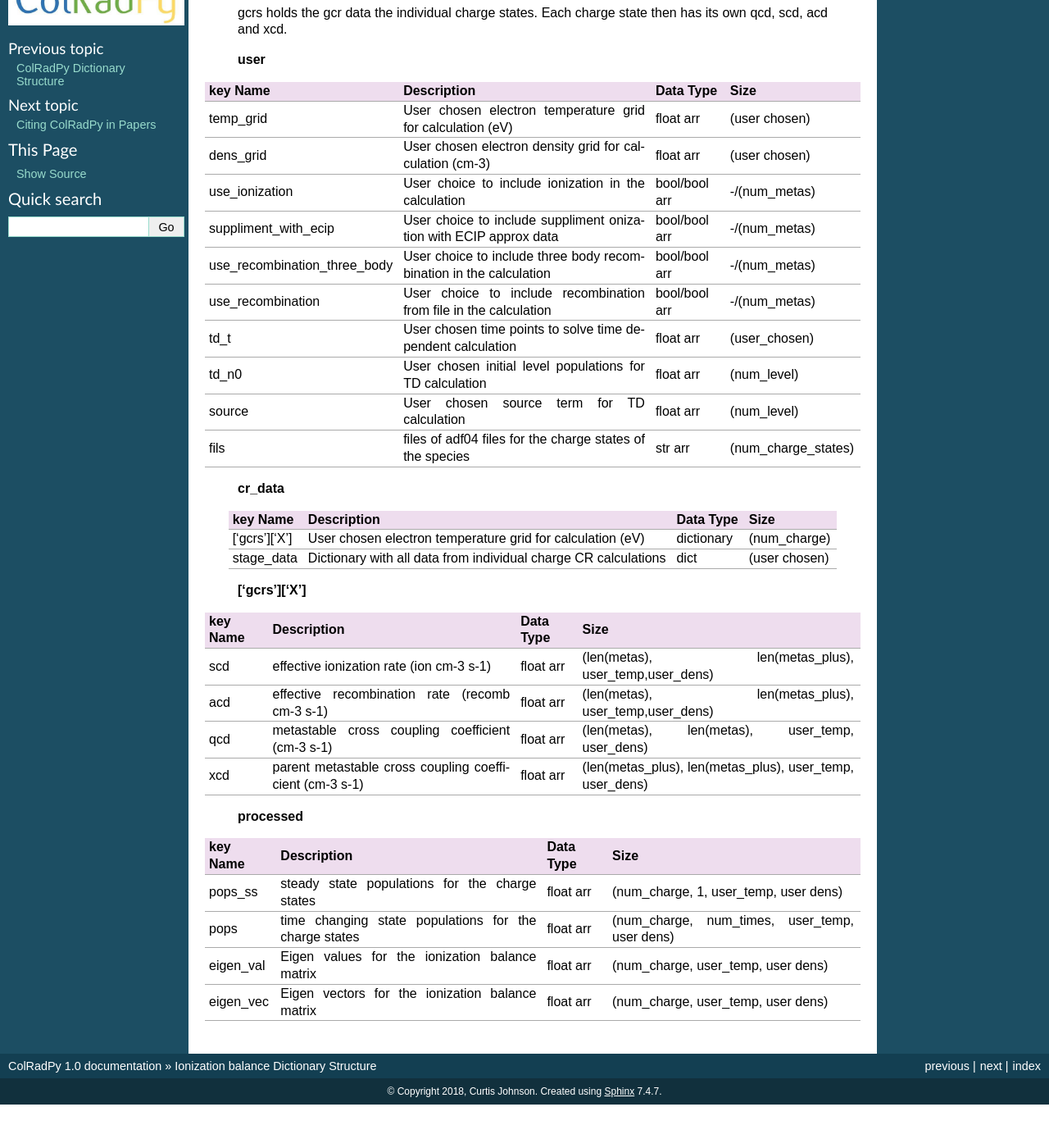
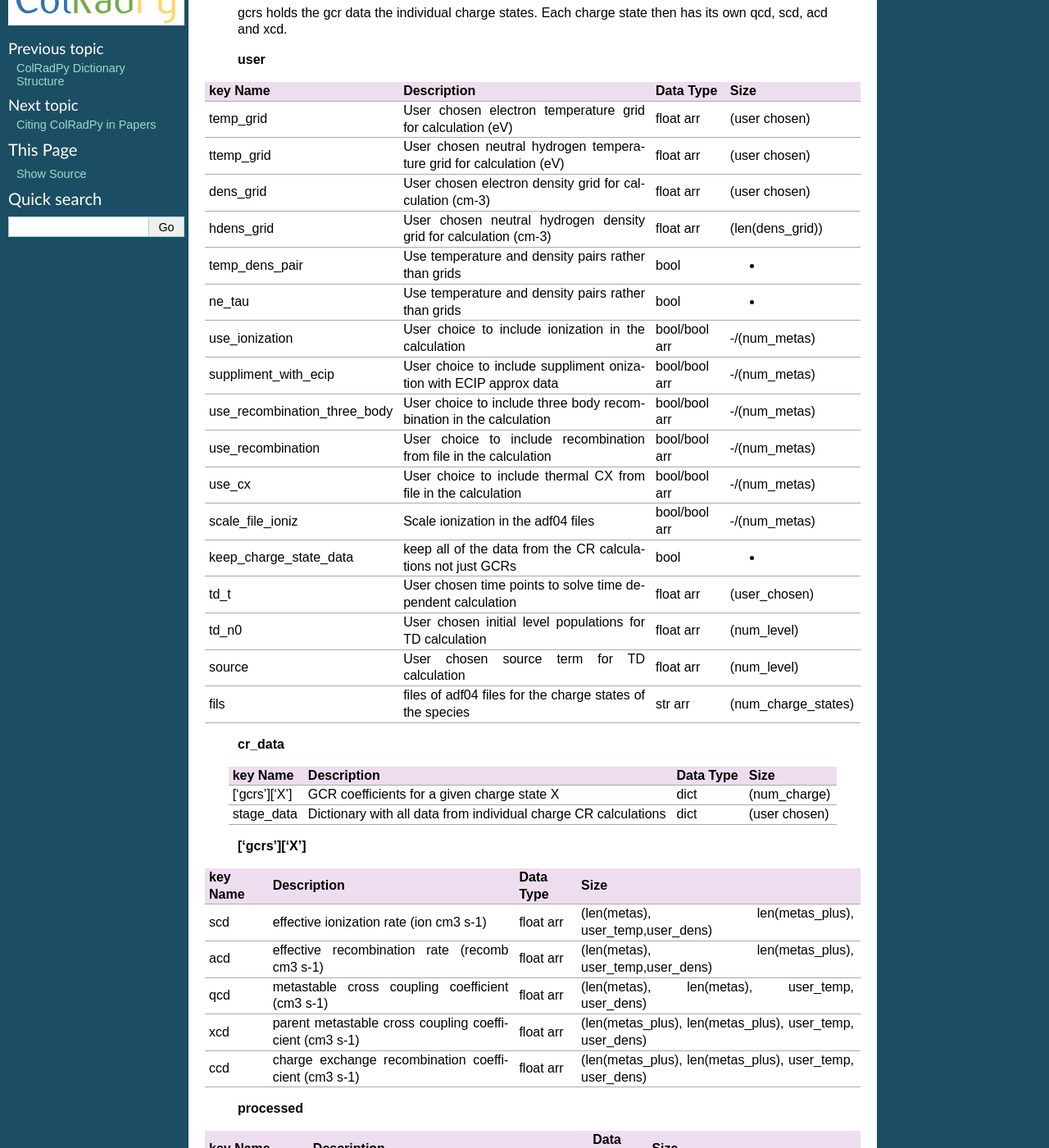
Before and after one commit to johnson-c/ColRadPy, a Sphinx documentation site: the page built from doc/ioniz_dictionary.rst, in a window 1280 px wide and 1400 px high, scrolled down 295 px. Shown: the whole window at 82% size. Built offline with Sphinx 7.4.7, drawn with Linux system fonts in a browser that asks for light colours; pages that are not in the unit, such as notebooks, are missing from menus; before the commit the page ends 1642 px from its top, so only the background shows below that; some of the changed text lies outside the part shown.

Commit message:
updating variables in the dictionary

```diff
--- a/doc/dictionary.rst
+++ b/doc/dictionary.rst
@@ -306,11 +306,11 @@ ColRadPy data
 +---------------------------------+-------------------------------------------------------------------+----------------+--------------------------------------------------------------------------------+
 |   pops_no_norm                  | populations of excited states with no normalization applied       | float arr      |(len(energy)-len(metas), len(energy)-len(metas), len(metas),user_temp,user_dens)|
 +---------------------------------+-------------------------------------------------------------------+----------------+--------------------------------------------------------------------------------+
-|   F                             | F matrix c-1_jic_isigma (note this is different from adas deff)   | float arr      | (len(energy)-len(metas), len(metas), user_temp, user_dens)                     |
+|   F                             |F matrix (note this is diff from adas deff they divide by n_e)     | float arr      | (len(energy)-len(metas), len(metas), user_temp, user_dens)                     |
 +---------------------------------+-------------------------------------------------------------------+----------------+--------------------------------------------------------------------------------+
-|   split                         | hold parameters from splitting LS to LSJ (spectroscopically acc)  | dictionary     |                                 -                                              |
+|   split                         | hold parameters from splitting LS to LSJ (spectroscopically acc)  | dict           |                                 -                                              |
 +---------------------------------+-------------------------------------------------------------------+----------------+--------------------------------------------------------------------------------+
-|      td                         | hold parameters for the time dependent solution  | dictionary     |                |                                 -                                              |
+|      td                         | hold parameters for the time dependent solution  | dictionary     | dict           |                                 -                                              |
 +---------------------------------+-------------------------------------------------------------------+----------------+--------------------------------------------------------------------------------+
 
 
--- a/doc/ioniz_dictionary.rst
+++ b/doc/ioniz_dictionary.rst
@@ -35,7 +35,15 @@ ionization balance data dictionary
 +=================================+===================================================================+================+==================================+
 | temp_grid                       | User chosen electron temperature grid for calculation (eV)        | float arr      | (user chosen)                    |
 +---------------------------------+-------------------------------------------------------------------+----------------+----------------------------------+
+| ttemp_grid                      | User chosen neutral hydrogen temperature grid for calculation (eV)| float arr      | (user chosen)                    |
++---------------------------------+-------------------------------------------------------------------+----------------+----------------------------------+
 | dens_grid                       | User chosen electron density grid for calculation (cm-3)          | float arr      | (user chosen)                    |
++---------------------------------+-------------------------------------------------------------------+----------------+----------------------------------+
+| hdens_grid                      | User chosen neutral hydrogen density grid for calculation (cm-3)  | float arr      | (len(dens_grid))                 |
++---------------------------------+-------------------------------------------------------------------+----------------+----------------------------------+
+| temp_dens_pair                  | Use temperature and density pairs rather than grids               | bool           |                -                 |
++---------------------------------+-------------------------------------------------------------------+----------------+----------------------------------+
+| ne_tau                          | Use temperature and density pairs rather than grids               | bool           |                -                 |
 +---------------------------------+-------------------------------------------------------------------+----------------+----------------------------------+
 | use_ionization                  | User choice to include ionization in the calculation              | bool/bool arr  | -/(num_metas)                    |
 +---------------------------------+-------------------------------------------------------------------+----------------+----------------------------------+
@@ -44,6 +52,12 @@ ionization balance data dictionary
 | use_recombination_three_body    |User choice to include three body recombination in the calculation | bool/bool arr  | -/(num_metas)                    |
 +---------------------------------+-------------------------------------------------------------------+----------------+----------------------------------+
 | use_recombination               |User choice to include recombination from file in the calculation  | bool/bool arr  | -/(num_metas)                    |
++---------------------------------+-------------------------------------------------------------------+----------------+----------------------------------+
+| use_cx                          | User choice to include thermal CX from file in the calculation    | bool/bool arr  | -/(num_metas)                    |
++---------------------------------+-------------------------------------------------------------------+----------------+----------------------------------+
+| scale_file_ioniz                | Scale ionization in the adf04 files                               | bool/bool arr  | -/(num_metas)                    |
++---------------------------------+-------------------------------------------------------------------+----------------+----------------------------------+
+| keep_charge_state_data          | keep all of the data from the CR calculations not just GCRs       | bool           | -                                |
 +---------------------------------+-------------------------------------------------------------------+----------------+----------------------------------+
 | td_t                            |User chosen time points to solve time dependent calculation        | float arr      | (user_chosen)                    |
 +---------------------------------+-------------------------------------------------------------------+----------------+----------------------------------+
@@ -65,7 +79,7 @@ ionization balance data dictionary
 +---------------------------------+-------------------------------------------------------------------+----------------+----------------------------------+
 |  key Name                       | Description                                                       | Data Type      |     Size                         |
 +=================================+===================================================================+================+==================================+
-| ['gcrs']['X']                   | User chosen electron temperature grid for calculation (eV)        | dictionary     | (num_charge)                     |
+| ['gcrs']['X']                   | GCR coefficients for a given charge state X                       | dict           | (num_charge)                     |
 +---------------------------------+-------------------------------------------------------------------+----------------+----------------------------------+
 | stage_data                      | Dictionary with all data from individual charge CR calculations   | dict           | (user chosen)                    |
 +---------------------------------+-------------------------------------------------------------------+----------------+----------------------------------+
@@ -77,13 +91,15 @@ ionization balance data dictionary
 +---------------------------------+-------------------------------------------------------------------+----------------+--------------------------------------------------------------------------------+
 |  key Name                       | Description                                                       | Data Type      |     Size                                                                       |
 +=================================+===================================================================+================+================================================================================+
-|   scd                           | effective ionization rate (ion cm-3 s-1)                          | float arr      | (len(metas), len(metas_plus), user_temp,user_dens)                             |
+|   scd                           | effective ionization rate (ion cm3 s-1)                           | float arr      | (len(metas), len(metas_plus), user_temp,user_dens)                             |
 +---------------------------------+-------------------------------------------------------------------+----------------+--------------------------------------------------------------------------------+
-|   acd                           | effective recombination rate (recomb cm-3 s-1)                    | float arr      | (len(metas), len(metas_plus), user_temp,user_dens)                             |
+|   acd                           | effective recombination rate (recomb cm3 s-1)                     | float arr      | (len(metas), len(metas_plus), user_temp,user_dens)                             |
 +---------------------------------+-------------------------------------------------------------------+----------------+--------------------------------------------------------------------------------+
-|   qcd                           | metastable cross coupling coefficient  (cm-3 s-1)                 | float arr      | (len(metas), len(metas), user_temp, user_dens)                                 |
+|   qcd                           | metastable cross coupling coefficient  (cm3 s-1)                  | float arr      | (len(metas), len(metas), user_temp, user_dens)                                 |
 +---------------------------------+-------------------------------------------------------------------+----------------+--------------------------------------------------------------------------------+
-|   xcd                           | parent metastable cross coupling coefficient  (cm-3 s-1)          | float arr      | (len(metas_plus), len(metas_plus), user_temp, user_dens)                       |
+|   xcd                           | parent metastable cross coupling coefficient  (cm3 s-1)           | float arr      | (len(metas_plus), len(metas_plus), user_temp, user_dens)                       |
++---------------------------------+-------------------------------------------------------------------+----------------+--------------------------------------------------------------------------------+
+|   ccd                           | charge exchange recombination coefficient     (cm3 s-1)           | float arr      | (len(metas_plus), len(metas_plus), user_temp, user_dens)                       |
 +---------------------------------+-------------------------------------------------------------------+----------------+--------------------------------------------------------------------------------+
 
 
@@ -96,14 +112,16 @@ ionization balance data dictionary
 
  **processed**
 
-+---------------------------------+-------------------------------------------------------------------+----------------+--------------------------------------------------------------------------------+
-|  key Name                       | Description                                                       | Data Type      |     Size                                                                       |
-+=================================+===================================================================+================+================================================================================+
-|   pops_ss                       | steady state populations for the charge states                    | float arr      | (num_charge, 1, user_temp, user dens)                                          |
-+---------------------------------+-------------------------------------------------------------------+----------------+--------------------------------------------------------------------------------+
-|   pops                          | time changing state populations for the charge states             | float arr      | (num_charge, num_times, user_temp, user dens)                                  |
-+---------------------------------+-------------------------------------------------------------------+----------------+--------------------------------------------------------------------------------+
-|   eigen_val                     | Eigen values for the ionization balance matrix                    | float arr      | (num_charge, user_temp, user dens)                                             |
-+---------------------------------+-------------------------------------------------------------------+----------------+--------------------------------------------------------------------------------+
-|   eigen_vec                     | Eigen vectors for the ionization balance matrix                   | float arr      | (num_charge, user_temp, user dens)                                             |
-+---------------------------------+-------------------------------------------------------------------+----------------+--------------------------------------------------------------------------------+
++---------------------------------+------------------------------------------------------------------------------------+----------------+--------------------------------------------------------------------------------+
+|  key Name                       | Description                                                                        | Data Type      |     Size                                                                       |
++=================================+====================================================================================+================+================================================================================+
+|   pops_ss                       | steady state populations for the charge states                                     | float arr      | (num_charge,  user_temp, user dens)                                            |
++---------------------------------+------------------------------------------------------------------------------------+----------------+--------------------------------------------------------------------------------+
+|   pops_td                       | time changing state populations for the charge states                              | float arr      | (num_charge, num_times, user_temp, user dens)                                  |
++---------------------------------+------------------------------------------------------------------------------------+----------------+--------------------------------------------------------------------------------+
+|   pops_td_source                |time changing state populations for the charge states with source term              | float arr      | (num_charge, num_times, user_temp, user dens)                                  |
++---------------------------------+------------------------------------------------------------------------------------+----------------+--------------------------------------------------------------------------------+
+|   eigen_val                     | Eigen values for the ionization balance matrix                                     | float arr      | (num_charge, user_temp, user dens)                                             |
++---------------------------------+------------------------------------------------------------------------------------+----------------+--------------------------------------------------------------------------------+
+|   eigen_vec                     | Eigen vectors for the ionization balance matrix                                    | float arr      | (num_charge, user_temp, user dens)                                             |
++---------------------------------+------------------------------------------------------------------------------------+----------------+--------------------------------------------------------------------------------+
```
